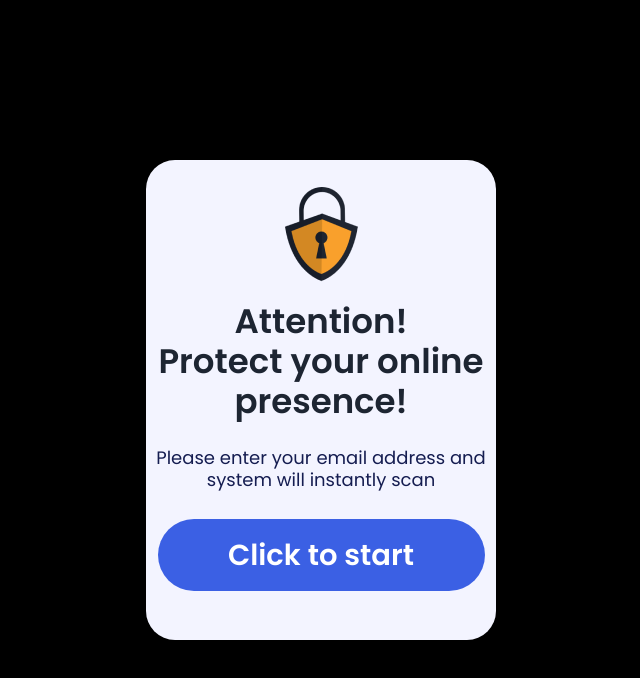
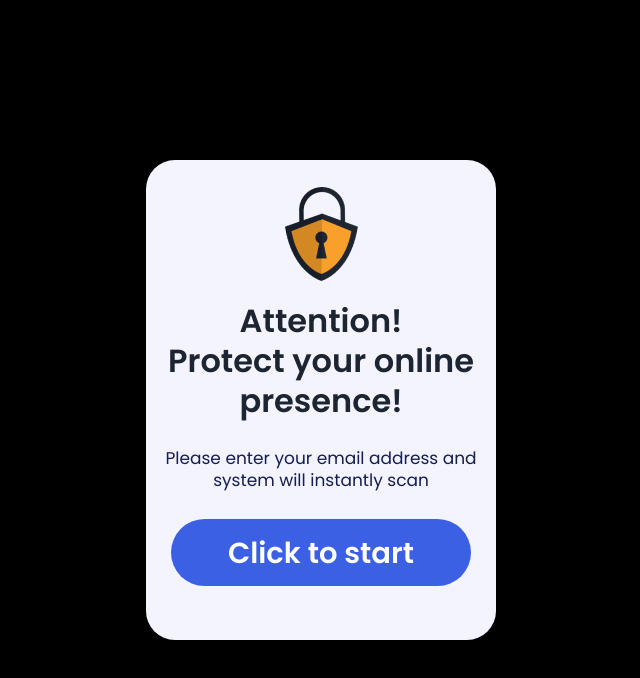
Before and after one commit to Qlianson/aasd, a plain HTML site: page index.html in a window 1280 px wide. Shown: the whole page, without its empty margins (319-959 px from the left). Drawn offline with Linux system fonts and the light colour scheme.

Commit message:
made more smaller size

```diff
--- a/style/style.css
+++ b/style/style.css
@@ -25,7 +25,7 @@ h1 {
     text-align: center;
     padding: 27px 5px 50px 5px;
     border-radius: 29px;
-    max-width: 350px;
+    width: 350px;
     height: 480px;
     background-color: #F3F4FF;
 }
@@ -39,22 +39,22 @@ h1 {
     color: #1D2532;
     line-height: 40px;
     margin-top: 12px;
-    font-size: 34px;
+    font-size: 32px;
 }
 
 .alert__text {
     margin-top: 26px;
     color: #151D51;
     line-height: 22px;
-    font-size: 18px;
+    font-size: 17px;
 }
 
 .alert__button {
     margin-top: 28px;
     background-color: #3B60E4;
     border-radius: 40px;
-    width: 327px;
-    height: 72px;
+    width: 300px;
+    height: 67px;
     border: none;
     color: #FFF;
     font-size: 29px;
```
